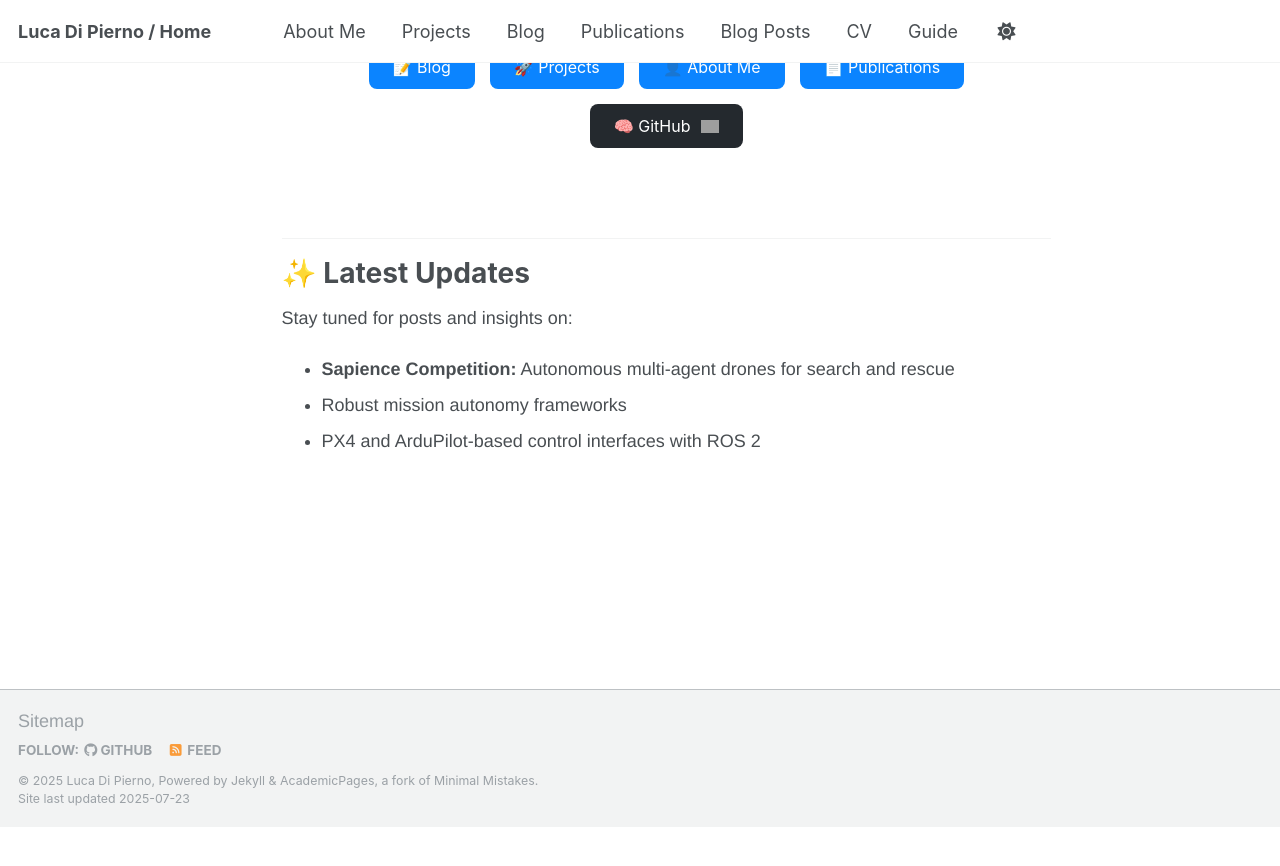
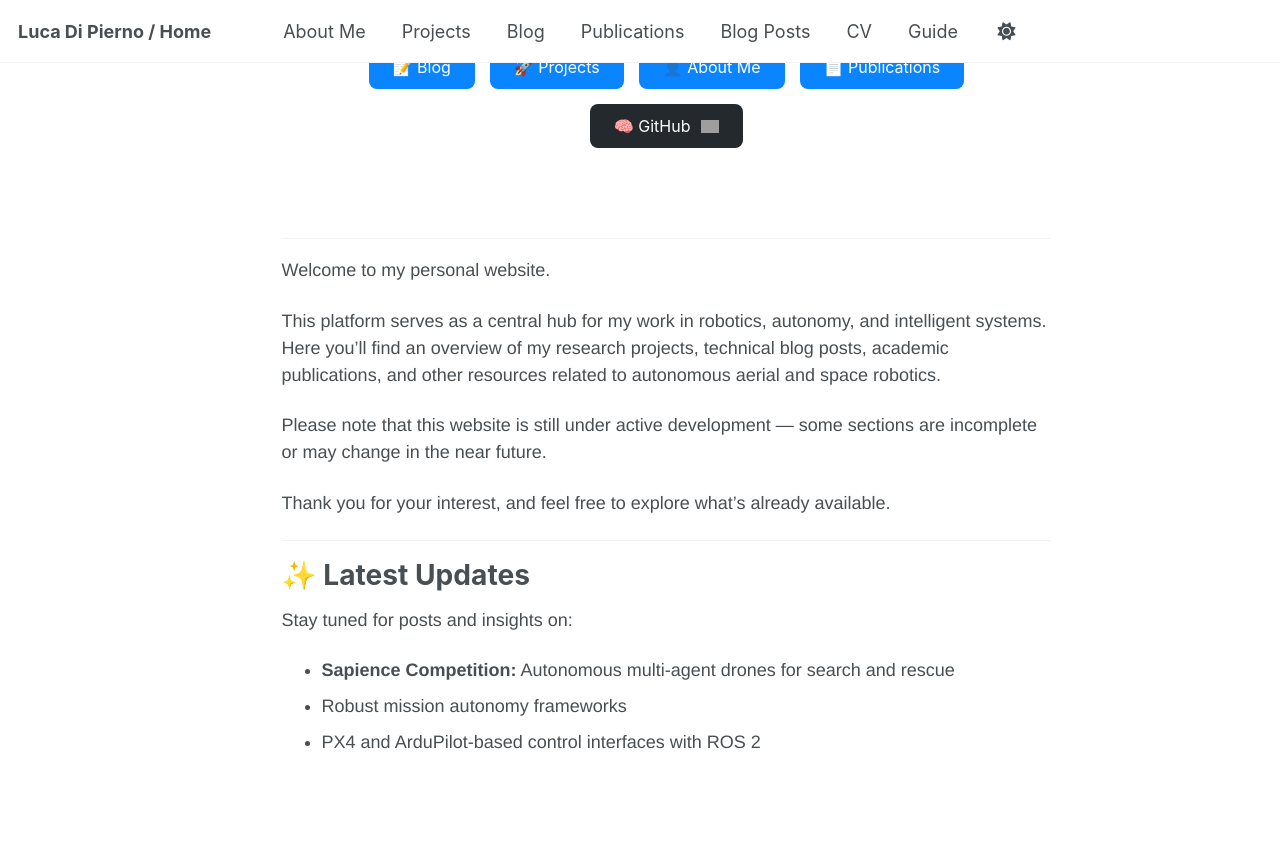
Before and after one commit to LucaDiPierno/LucaDiPierno.github.io, a Jekyll site: the page built from index.md, in a window 1280 px wide and 900 px high, scrolled down 567 px. Shown: the top 866 px of the window. Built offline with Jekyll 4.4.1, drawn with Linux system fonts in a browser that asks for light colours; a script that is not in the unit is left out; before the commit the page ends 1394 px from its top, so only the background shows below that; grey boxes are pictures that could not be loaded.

Commit message:
Author information

```diff
--- a/index.md
+++ b/index.md
@@ -55,8 +55,16 @@ Robotics PhD student building autonomy for aerial and space robots.
 
 ---
 
-<!-- Spacer -->
-<!-- <div style="margin-top: 3em;"></div> -->
+Welcome to my personal website.
+
+This platform serves as a central hub for my work in robotics, autonomy, and intelligent systems. Here you’ll find an overview of my research projects, technical blog posts, academic publications, and other resources related to autonomous aerial and space robotics.
+
+Please note that this website is still under active development — some sections are incomplete or may change in the near future.
+
+Thank you for your interest, and feel free to explore what's already available.
+
+---
+
 
 ✨ Latest Updates
 ======
```
